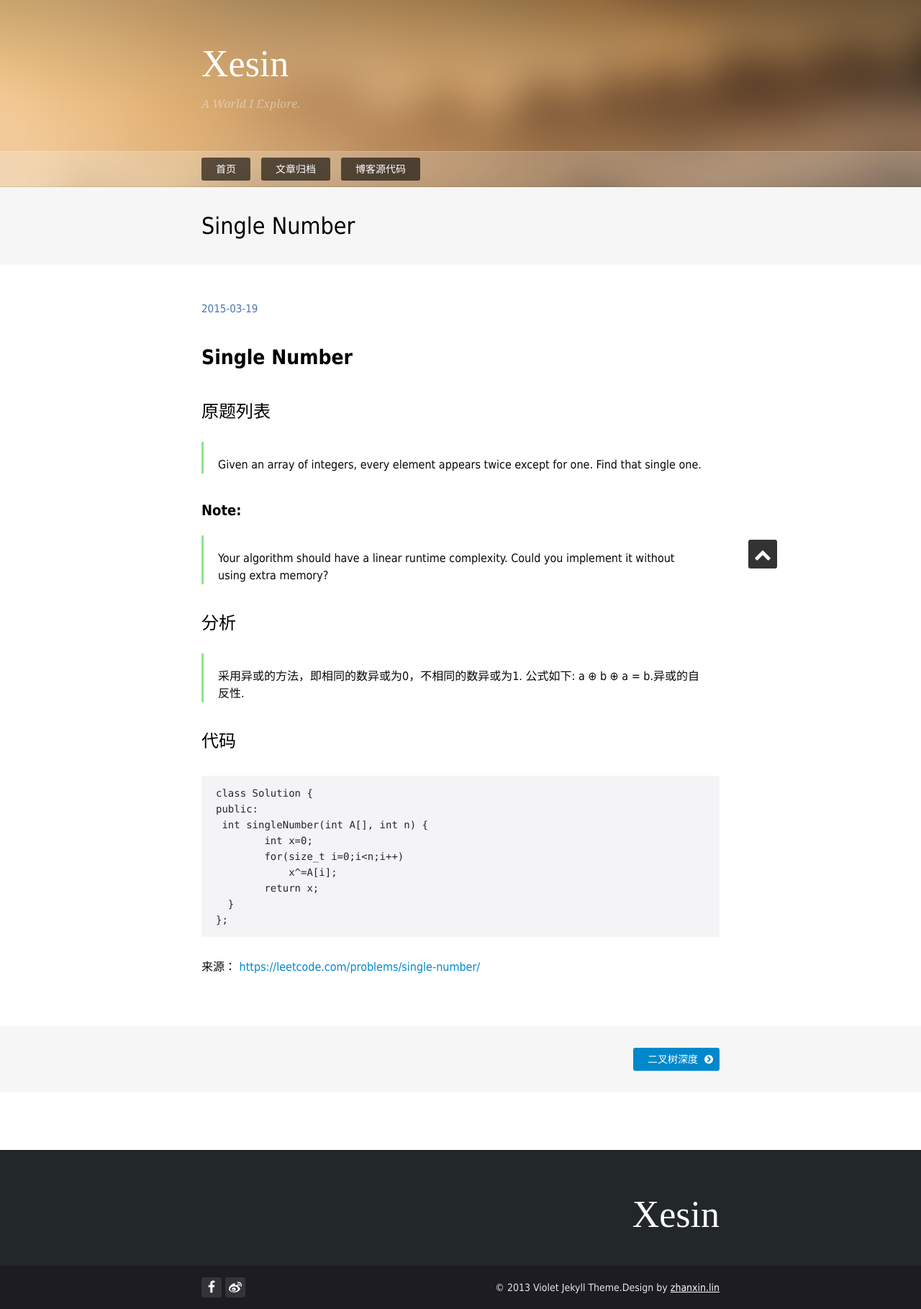
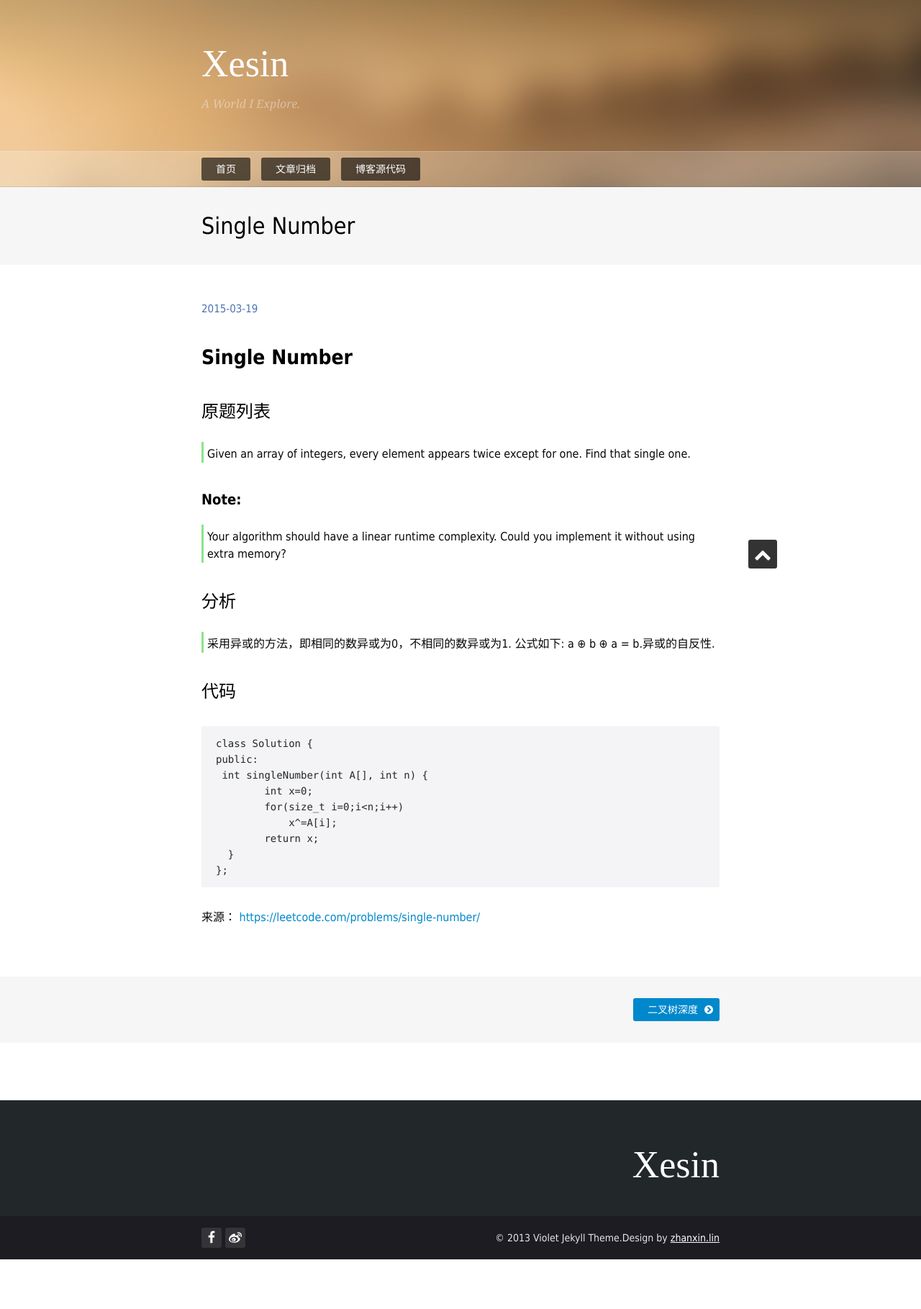
Before and after one commit to Xesian/Xesian, a Jekyll site: the page built from _posts/2015-03-19-Sample_Array.markdown, in a window 1280 px wide. Shown: the whole page at 72% size. Built offline with Jekyll 4.4.1, drawn with Linux system fonts in a browser that asks for light colours; nearby versions of some CDN libraries; some web fonts are replaced; comment, search, counter and statistics services are not loaded; after the commit the page ends 1750 px from its top, so only the background shows below that.

Commit message:
xesin commit

```diff
--- a/themes/violet/css/style.css
+++ b/themes/violet/css/style.css
@@ -458,7 +458,7 @@ a:hover {
 .main-article em { font-style: italic; }
 .main-article strong { font-weight: bold; }
 .main-article blockquote {
-    padding: 20px 20px 0 20px;
+    padding: 5px 5px 0px;
     margin: 20px 0 24px;
     border-left: 3px solid #8DE38B;
     border-radius: 0 3px 3px 0;
```
